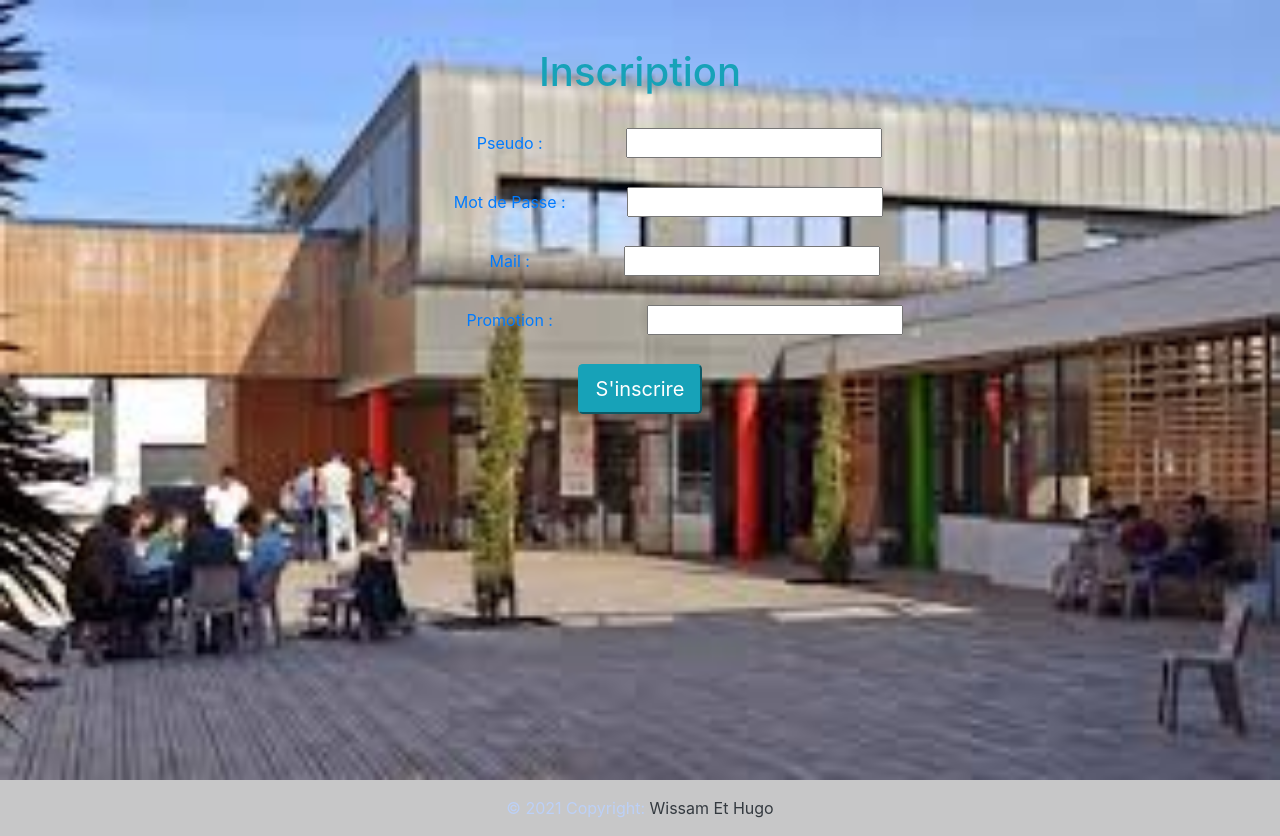
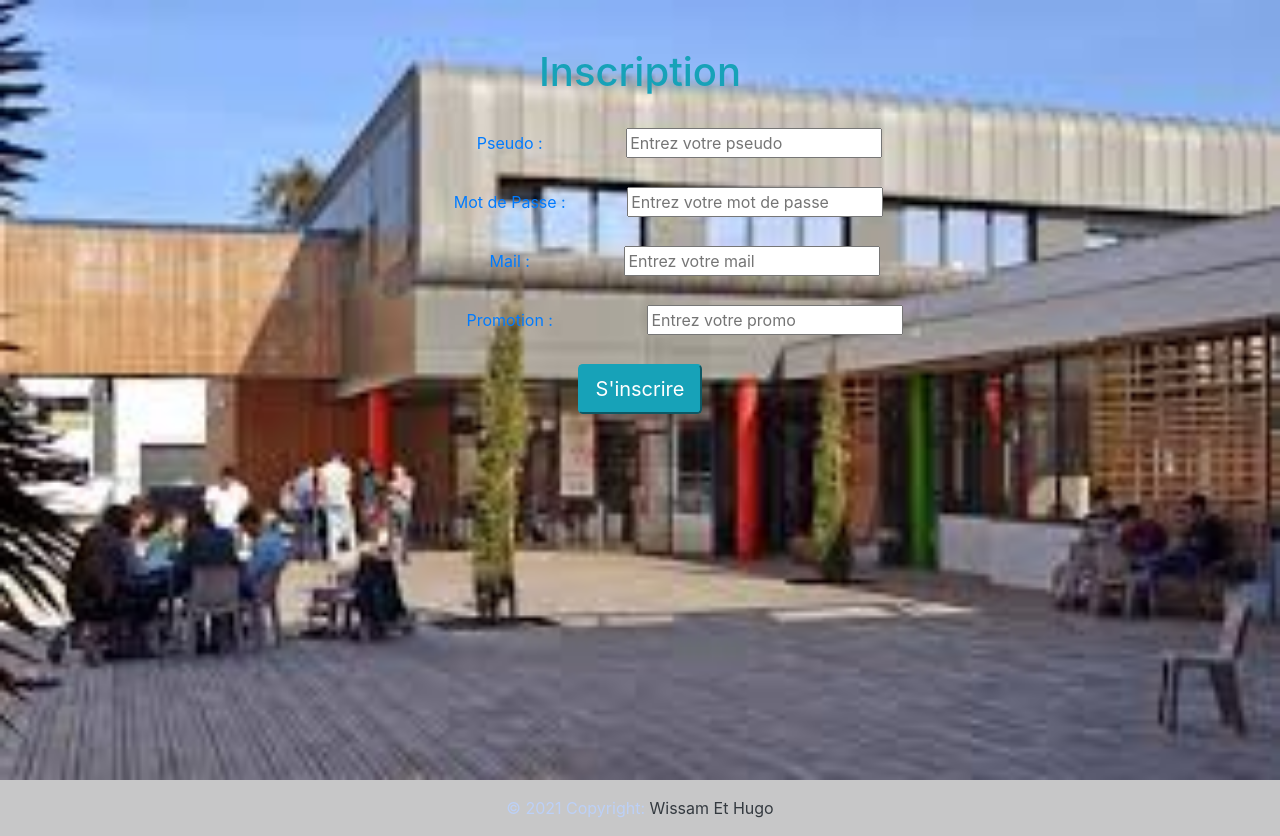
Before and after one commit to wissamsofiane1708/ProgWeb, a PHP site: page /inscription.php in a window 1280 px wide. Shown: the part 270-1106 px from the top of the page. Run offline with PHP 8.4, Linux system fonts and the light colour scheme.

Commit message:
modif inscription

```diff
--- a/inscription.php
+++ b/inscription.php
@@ -22,18 +22,18 @@ include_once('include/header.php');
           <form class="position-relative text-primary " style ="text-align: center" method="post" action ="inscription.php" enctype="multipart/form-data"><br />
 
           <label for="id"> Pseudo :</label>
-            <input class= "position-relative"  style="left: 79px" name="usrname" type="text" id="id" />
+            <input class= "position-relative"  style="left: 79px" name="usrname" type="text" id="id" placeholder="Entrez votre pseudo"/>
               <br /><br />
 
           <label for="password"> Mot de Passe :</label>
-            <input class= "position-relative"  style="left: 57px" type="password" name="password" id="password" />
+            <input class= "position-relative"  style="left: 57px" type="password" name="password" id="password" placeholder="Entrez votre mot de passe" />
               <br /><br />
 
           <label for="mail"> Mail :</label>
-            <input class= "position-relative"  style="left: 90px"  type="mail" name="mail" id="mail" />
+            <input class= "position-relative"  style="left: 90px"  type="mail" name="mail" id="mail" placeholder="Entrez votre mail"/>
               <br /> <br />
           <label for="promo">Promotion  :</label>
-            <input class= "position-relative"  style="left: 90px"  type="text" name="promo" id="promo" />
+            <input class= "position-relative"  style="left: 90px"  type="text" name="promo" id="promo" placeholder="Entrez votre promo"/>
               <br /> <br />
 
           <button class=" position-relative btn-lg btn-info" style=""  >  S'inscrire</button>
```
